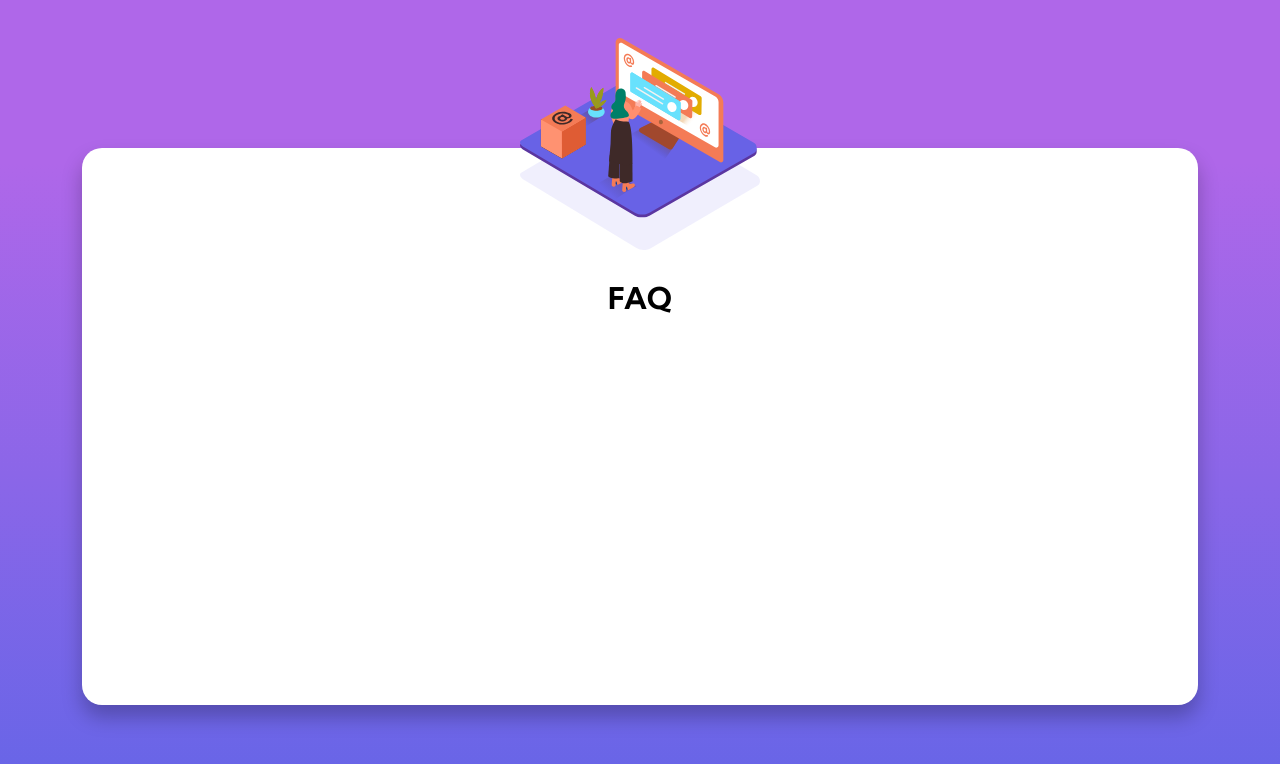
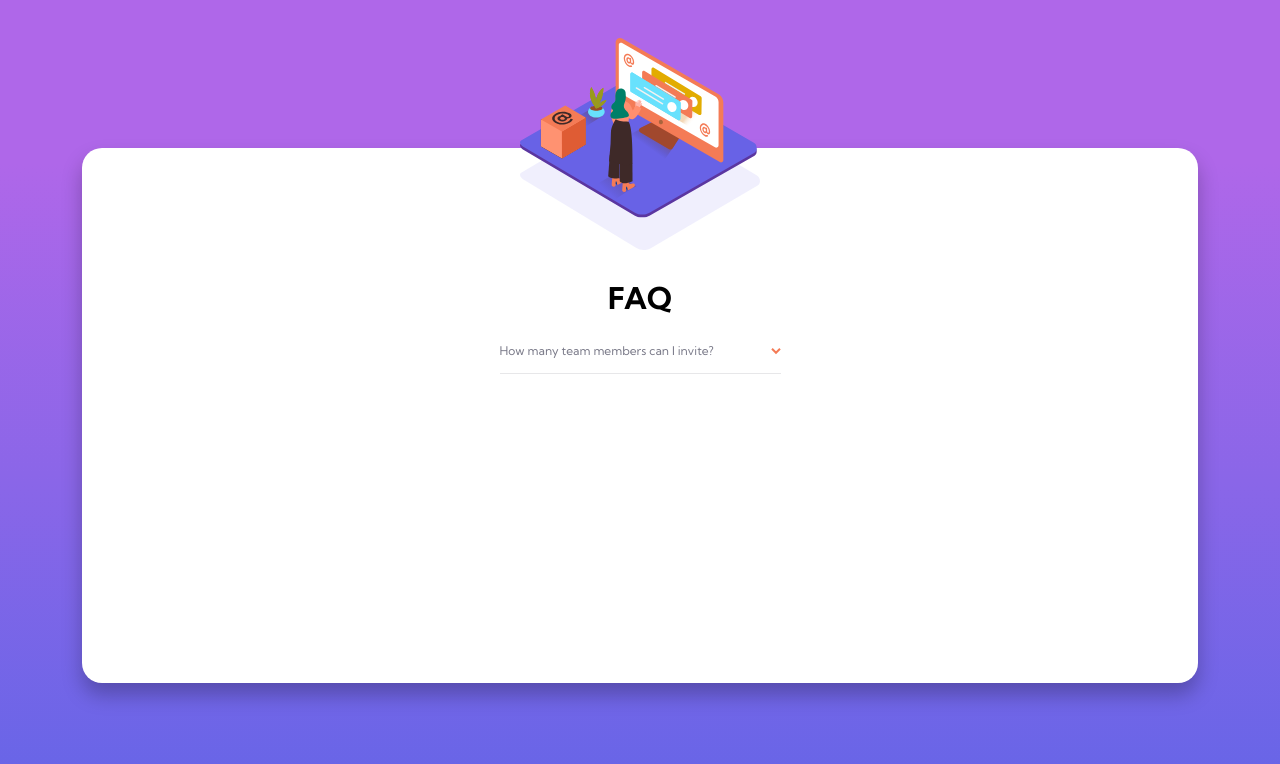
Before and after one commit to JCDMeira/13-faq, a React (Create React App) app: page / in a window 1280 px wide. Shown: the top 764 px of the page. Built offline with nearby package versions, Linux system fonts and the light colour scheme.

Commit message:
Add: Accordion - first question

```diff
--- a/src/App.jsx
+++ b/src/App.jsx
@@ -1,10 +1,32 @@
-import { Conteiner, Content, GlobalStyle } from './global.js';
-import React from 'react';
+/* eslint-disable no-unused-vars */
+import React, { useState } from 'react';
+
+// # My components from styled-components
+import { Conteiner, GlobalStyle } from './global.js';
+import { Content } from './components/Content/Content';
+
+// # My components
+import { Accordion } from './components/Accordion/index.jsx';
 
 // # mobile images
 import mobileIllustration from './assets/images/img-mobile.svg';
 
+// # data, faq question and answer
+import { faqs } from './faqs';
+
 function App() {
+  // const [faqId, setFaqId] = useState(null);
+  // const Accordions = faqs.map((faq, id) => (
+  //   <Accordion
+  //     question={faq.q}
+  //     asnser={faq.a}
+  //     key={id}
+  //     myId={id}
+  //     faqId={faqId}
+  //     setFaqId={setFaqId}
+  //   />
+  // ));
+
   return (
     <>
       <GlobalStyle />
@@ -19,6 +41,7 @@ function App() {
           </div>
           <div className="faqContet">
             <h1>FAQ</h1>
+            <Accordion />
           </div>
         </Content>
       </Conteiner>
--- a/src/components/Accordion/index.jsx
+++ b/src/components/Accordion/index.jsx
@@ -0,0 +1,21 @@
+/* eslint-disable no-unused-vars */
+import React from 'react';
+import { AccordionContent } from './style';
+
+// # images
+import arrow from '../../assets/images/icon-arrow-down.svg';
+
+// function Accordion(question, asnser, key, myId, faqId, setFaqId) {
+function Accordion() {
+  return (
+    <AccordionContent arrowPath={arrow} isOpen={false}>
+      <p className="question">How many team members can I invite?</p>
+      <p className="answer">
+        You can invite up to 2 additional users on the Free plan. There is no
+        limit on team members for the Premium plan.
+      </p>
+    </AccordionContent>
+  );
+}
+
+export { Accordion };
--- a/src/components/Accordion/style.js
+++ b/src/components/Accordion/style.js
@@ -0,0 +1,40 @@
+import styled from 'styled-components';
+
+export const AccordionContent = styled.div`
+  width: 28.1rem;
+  border-bottom: 1px solid var(--light-grayish-blue);
+  margin-bottom: 1.5rem;
+  padding-bottom: 1.5rem;
+  user-select: none;
+  font-size: 12px;
+
+  .question {
+    position: relative;
+    font-weight: ${(props) => (props.isOpen ? '700' : '400')};
+    color: ${(props) =>
+      props.isOpen ? 'var(--desaturated-blue)' : 'var(--dark-grayish-blue)'};
+    cursor: pointer;
+
+    :hover {
+      color: ${(props) =>
+        props.isOpen ? 'var(--desaturated-blue)' : 'var(--soft-red)'};
+    }
+
+    :after {
+      ${(props) => props.isOpen && 'transform: rotate(180deg);'};
+      transition: all 0.3s ease-in;
+      content: url(${(props) => props.arrowPath});
+      position: absolute;
+      right: 0;
+    }
+  }
+
+  .answer {
+    overflow-wrap: break-word;
+    padding-top: 1.6rem;
+    padding-right: 2rem;
+    color: var(--dark-grayish-blue);
+    line-height: 1.5rem;
+    display: ${(props) => (props.isOpen ? 'block' : 'none')};
+  }
+`;
--- /dev/null
+++ b/src/components/Content/Content.js
@@ -0,0 +1,36 @@
+import styled from 'styled-components';
+
+export const Content = styled.div`
+  width: 87.2vw;
+  height: 69.66145833333333vh; //535px de 768px
+  border-radius: 2rem;
+  background: #fff;
+  box-shadow: 0px 12px 20px rgba(0, 0, 0, 0.25);
+
+  display: flex;
+  flex-direction: column;
+  align-items: center;
+  height: 53.5rem;
+
+  .mobile-illustration {
+    margin-top: -11rem;
+    margin-bottom: 2.7rem;
+  }
+
+  .faqContet {
+    width: 28.1rem;
+    height: 35.7rem;
+    display: flex;
+    flex-direction: column;
+    align-items: center;
+    h1 {
+      font-weight: 700;
+      font-size: 3rem;
+      line-height: 3.6rem;
+
+      color: #000000;
+
+      margin-bottom: 2.7rem;
+    }
+  }
+`;
--- a/src/global.js
+++ b/src/global.js
@@ -3,21 +3,20 @@ import styled, { createGlobalStyle } from 'styled-components';
 export const GlobalStyle = createGlobalStyle`
 :root{
    // text - primary
-    --desaturated-blue: hsl(238, 29%, 16%);
-    --soft-red: hsl(14, 88%, 65%);
+    --desaturated-blue: #1D1E35;
+    --soft-red: #F47C57;
 
     // text - neutral
-    --very-dark-grayish-blue: hsl(237, 12%, 33%);
-    --dark-grayish-blue:  hsl(240, 6%, 50%);
+    --very-dark-grayish-blue: #4A4B5E;
+    --dark-grayish-blue:  #787887;
 
     // background gradient
-    --soft-violet: hsl(273, 75%, 66%);
-    --soft-blue: hsl(240, 73%, 65%);
-    --darker-blue: hsl(260, 73%, 45%);
+    --soft-violet: #AF67E9;
+    --soft-blue: #6565E7;
     --white: #FFF;
 
     // dividers
-    --light-grayish-blue: hsl(240, 5%, 91%);
+    --light-grayish-blue: #E7E7E9;
 }
 
 *{
@@ -35,35 +34,12 @@ html{
 export const Conteiner = styled.div`
   width: 100%;
   height: 100vh;
-  background: linear-gradient(179.96deg, #af67e9 20.33%, #6565e7 99.97%);
+  background: linear-gradient(
+    179.96deg,
+    var(--soft-violet) 20.33%,
+    var(--soft-blue) 99.97%
+  );
   padding-top: 14.8rem;
   display: flex;
   justify-content: center;
 `;
-
-export const Content = styled.div`
-  width: 87.2vw;
-  height: 69.66145833333333vh; //535px de 768px
-  border-radius: 2rem;
-  background: #fff;
-  box-shadow: 0px 12px 20px rgba(0, 0, 0, 0.25);
-
-  display: flex;
-  flex-direction: column;
-  align-items: center;
-
-  .mobile-illustration {
-    margin-top: -11rem;
-    margin-bottom: 2.7rem;
-  }
-
-  .faqContet {
-    h1 {
-      font-weight: 700;
-      font-size: 3rem;
-      line-height: 3.6rem;
-
-      color: #000000;
-    }
-  }
-`;
```
Also changed, not shown: src/components/FaqContent/index.jsx (deleted), src/components/FaqContent/style.js (deleted), 1 other file (tests, documents, lock files or other folders).
